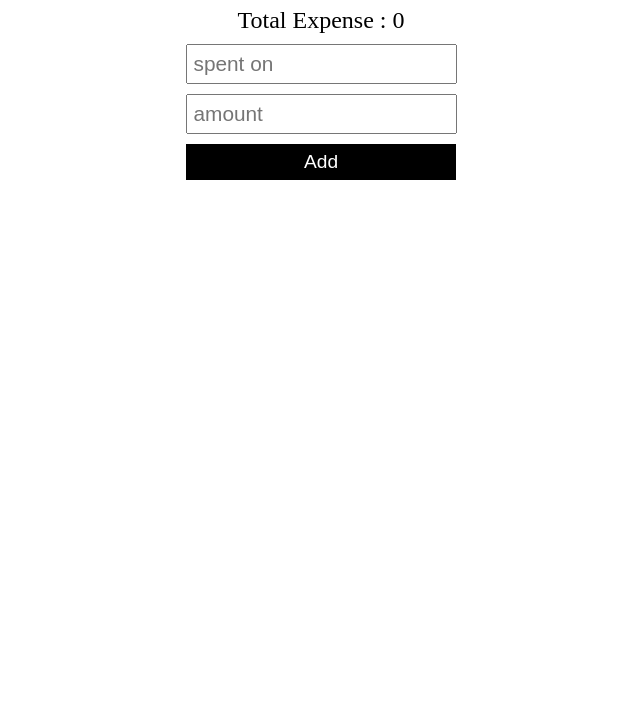
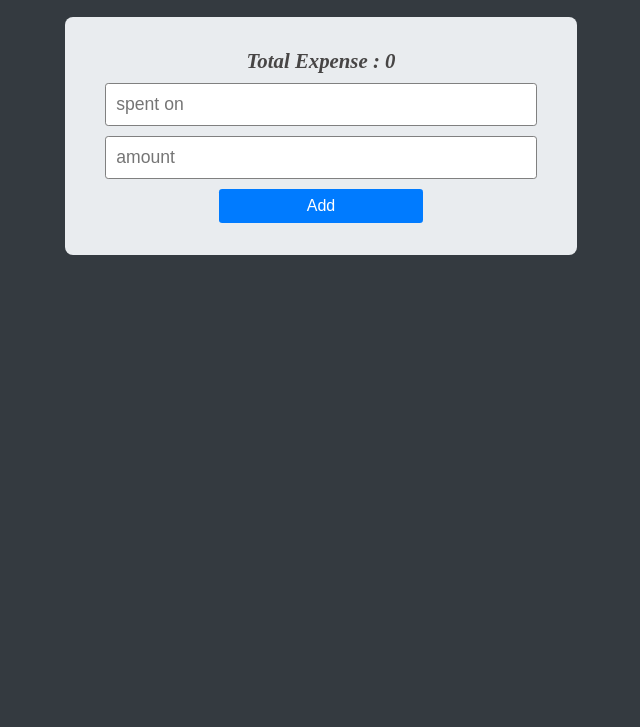
Before and after one commit to SauravKumar-max/Javascript-Expense-App, a plain HTML site: page index.html in a window 1280 px wide. Shown: the part 73-800 px from the top of the page, without its empty margins (319-959 px from the left). Drawn offline with Linux system fonts and the light colour scheme.

Commit message:
style: changed color, font-size

```diff
--- a/style.css
+++ b/style.css
@@ -1,59 +1,94 @@
 body{
     margin: 0;
     padding: 0;
+    background: #343a40;
   }
 
   h1{
     text-align: center;
+    color: #fff;
   }
 
   .containers{
+    background: #e9ecef;
+    margin: 2rem auto;
+    padding: 2rem 0;
+    border-radius: 0.5rem;
+    text-align: center;
+    width: 100%;
+    max-width: 40%;
+  }
+
+  .result{
+    font-size: 1.3rem;
+    color: rgb(71, 69, 69);
+    font-weight: bold;
+    font-style: italic;
+    text-align: center;
+  }
+
+  input{
+    width: 100%;
+    max-width: 80%;
+    padding: 10px;
+    font-size: 1.1rem;
+    margin: 10px auto;
+    display: block;
+    border-radius: 0.2rem;
+    border: solid 1px gray;
+    outline: #007bff;
+    color: rgb(71, 69, 69);
+  }
+
+  .add{
+    font-size: 1rem;
+    width: 40%;
+    padding: 8px;
+    background: #007bff;
+    color: #fff;
+    border: 0;
+    border-radius: 0.2rem;
+  }
+
+  .all-expenses{
     display: flex;
     align-items: center;
     justify-content: center;
     flex-direction: column;
   }
 
-  .result{
-    font-size: 1.5rem;
-  }
-
-  input{
-    width: 255px;
-    padding: 6px;
-    font-size: 1.3rem;
+  .description{
+    padding: 11px 15px;
     margin-top: 10px;
-  }
-
-  .add{
-    font-size: 1.2rem;
-    min-width: 270px;
-    padding: 6px;
-    margin: 10px 0;
-    background: #000;
-    color: #fff;
-  }
-
-  .all-expenses{
-    margin-top: 20px;
-  }
-
-  .description{
-    padding-left: 11px;
-    margin-top: 5px;
-    font-size: 1.4rem;
-    width: 220px;
+    width: 100%;
+    max-width: 30%;
     border: solid 1px #000;
     display: flex;
     align-items: center;
     justify-content: space-between;
+    background: #fff;
+    border-radius: 0.2rem;
+  }
+
+  .description p{
+    margin: 0;
+    font-size: 1.2rem;
+  }
+
+  button{
+    background: none;
+    outline: none;
+    border: solid 1px red;
+    padding: 3px 4px;
+    color: red;
   }
 
 
-  button{
-    padding: 8px 10px;
-    background: #000;
-    color: #fff;
-    border: solid 1px #000;
-
+  @media (max-width: 750px){
+    .containers{
+      max-width: 90%;
+    }
+    .description{
+      max-width: 80%;
+    }
   }
```
